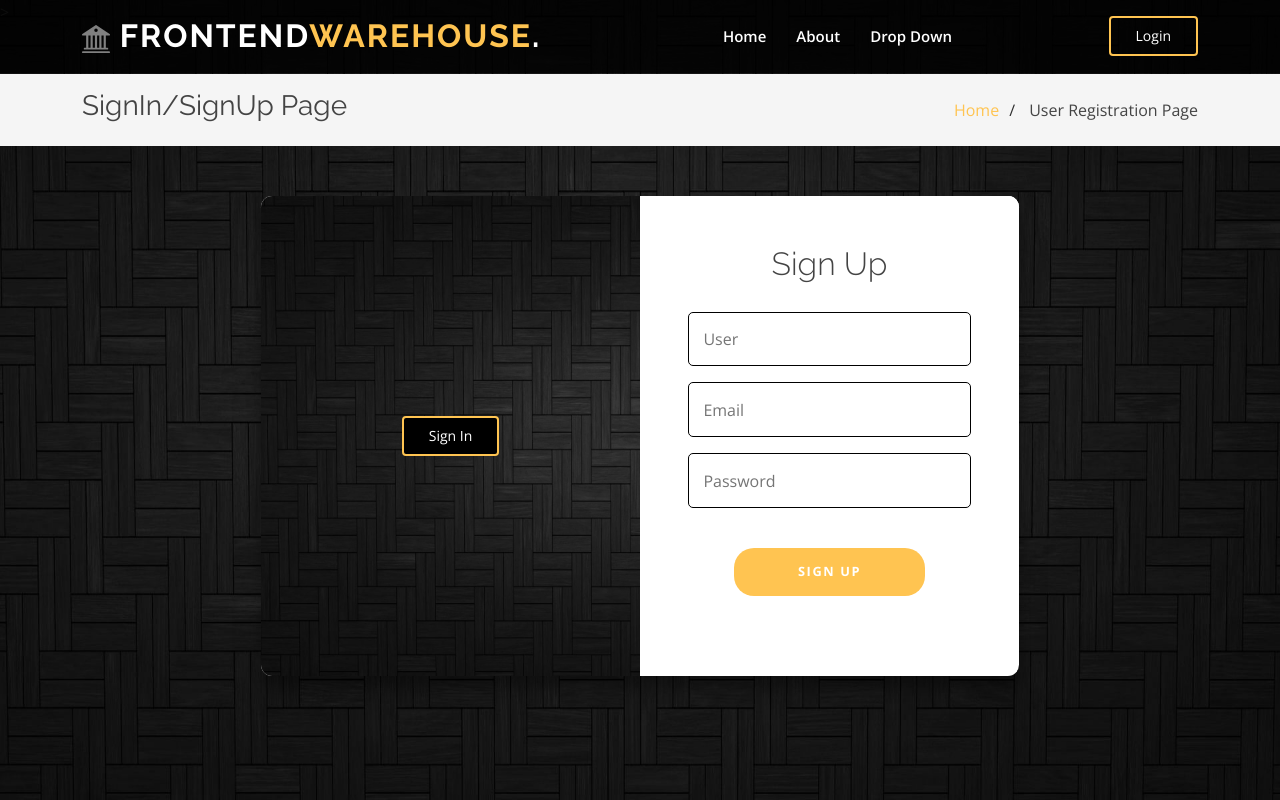
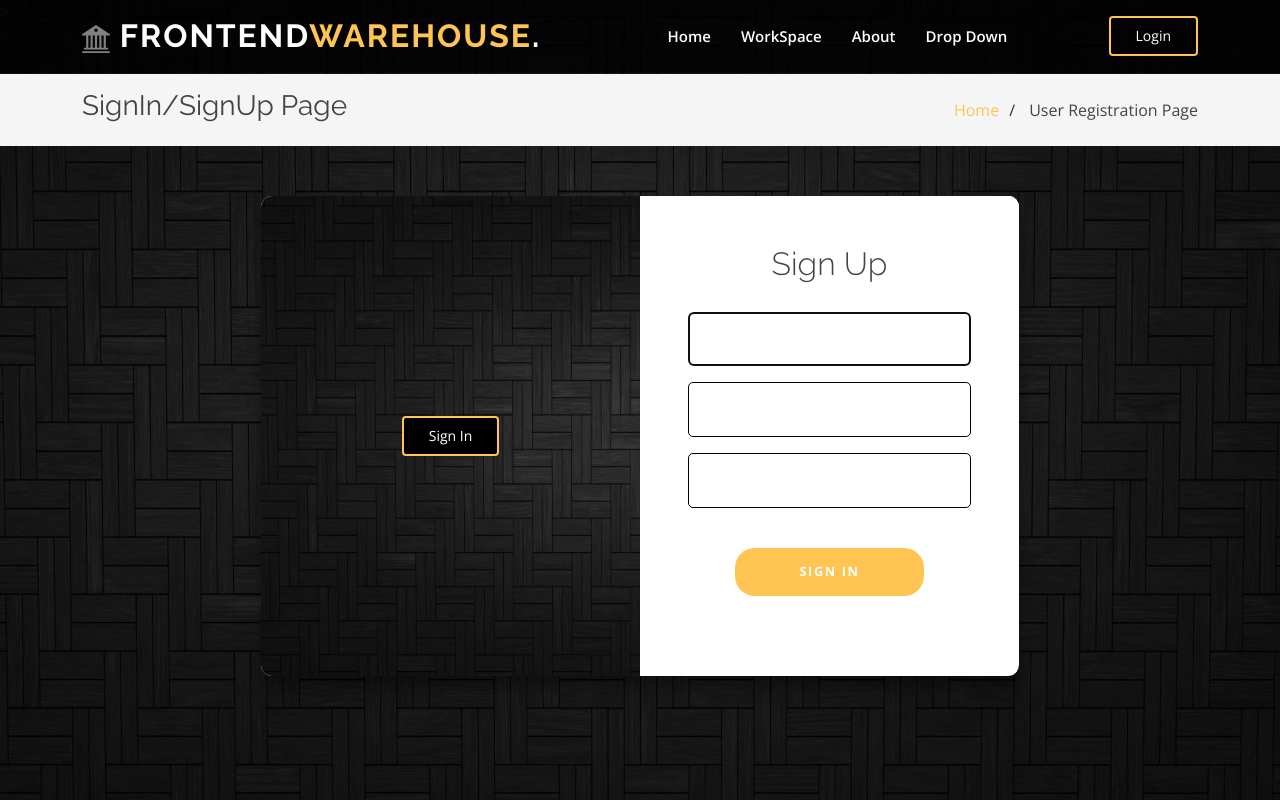
Before and after one commit to Siddhesh-Shukla/Frontend-Warehouse, a Django app: page /signup-signin/ in a window 1280 px wide. Run offline with Django 3.2, Linux system fonts and the light colour scheme; some libraries are stand-ins or nearby versions.

Commit message:
Login register Page Merged

```diff
--- a/frontend_warehouse/settings.py
+++ b/frontend_warehouse/settings.py
@@ -34,6 +34,7 @@ INSTALLED_APPS = [
     'main.apps.MainConfig',
     'users.apps.UsersConfig',
     'crispy_forms',
+    'widget_tweaks',
 
     'django.contrib.admin',
     'django.contrib.auth',
--- a/main/templates/main/base.html
+++ b/main/templates/main/base.html
@@ -54,7 +54,7 @@
               d="M8.277.084a.5.5 0 0 0-.554 0l-7.5 5A.5.5 0 0 0 .5 6h1.875v7H1.5a.5.5 0 0 0 0 1h13a.5.5 0 1 0 0-1h-.875V6H15.5a.5.5 0 0 0 .277-.916l-7.5-5zM12.375 6v7h-1.25V6h1.25zm-2.5 0v7h-1.25V6h1.25zm-2.5 0v7h-1.25V6h1.25zm-2.5 0v7h-1.25V6h1.25zM8 4a1 1 0 1 1 0-2 1 1 0 0 1 0 2zM.5 15a.5.5 0 0 0 0 1h15a.5.5 0 1 0 0-1H.5z"
             />
           </svg>
-          <a href="index.html">Frontend<span>Warehouse</span>.</a>
+          <a href="{% url 'home' %}">Frontend<span>Warehouse</span>.</a>
         </h1>
 
         <!-- <a href="index.html" class="logo me-auto me-lg-0"><img src="assets/img/logo.png" alt="" class="img-fluid"></a> -->
@@ -106,7 +106,7 @@
             <h2>Inner Page</h2>
             </form>
             <ol>
-              <li><a href="index.html">Home</a></li>
+              <li><a href="{% url 'home' %}">Home</a></li>
               <li>Inner Page</li>
             </ol>
           </div>
--- a/users/forms.py
+++ b/users/forms.py
@@ -7,7 +7,7 @@ class UserRegisterForm(UserCreationForm):
     email = forms.EmailField()
     class Meta:
         model = User
-        fields = ['username', 'email', 'password1', 'password2']
+        fields = ['username', 'email', 'password']
 
 class UserUpdateForm(forms.ModelForm):
     email = forms.EmailField()
--- a/users/templates/users/register.html
+++ b/users/templates/users/register.html
@@ -1,4 +1,5 @@
 {% load static %}
+{% load widget_tweaks %}
 
 <!DOCTYPE html>
 <html lang="en">
@@ -56,15 +57,16 @@
             d="M8.277.084a.5.5 0 0 0-.554 0l-7.5 5A.5.5 0 0 0 .5 6h1.875v7H1.5a.5.5 0 0 0 0 1h13a.5.5 0 1 0 0-1h-.875V6H15.5a.5.5 0 0 0 .277-.916l-7.5-5zM12.375 6v7h-1.25V6h1.25zm-2.5 0v7h-1.25V6h1.25zm-2.5 0v7h-1.25V6h1.25zm-2.5 0v7h-1.25V6h1.25zM8 4a1 1 0 1 1 0-2 1 1 0 0 1 0 2zM.5 15a.5.5 0 0 0 0 1h15a.5.5 0 1 0 0-1H.5z"
           />
         </svg>
-          <a href="index.html">Frontend<span>Warehouse</span>.</a>
+          <a href="{% url 'home' %}">Frontend<span>Warehouse</span>.</a>
         </h1>
 
         <!-- <a href="index.html" class="logo me-auto me-lg-0"><img src="assets/img/logo.png" alt="" class="img-fluid"></a> -->
 
         <nav id="navbar" class="navbar order-last order-lg-0">
           <ul>
-            <li><a class="nav-link scrollto" href="#hero">Home</a></li>
-            <li><a class="nav-link scrollto" href="#about">About</a></li>
+            <li><a class="nav-link scrollto" href="{% url 'home' %}">Home</a></li>
+            <li><a class="nav-link scrollto" href="{% url 'workspace' %}">WorkSpace</a></li>
+            <li><a class="nav-link scrollto" href="#">About</a></li>
             <li class="dropdown">
               <a href="#"
                 ><span>Drop Down</span> <i class="bi bi-chevron-down"></i
@@ -94,7 +96,7 @@
         </nav>
         <!-- .navbar -->
 
-        <a href="#" class="get-started-btn scrollto">Login</a>
+        <a href="{% url 'signup-signin' %}" class="get-started-btn scrollto">Login</a>
       </div>
     </header>
     <!-- End Header -->
@@ -107,7 +109,7 @@
             <h2>SignIn/SignUp Page</h2>
             </form>
             <ol>
-              <li><a href="index.html">Home</a></li>
+              <li><a href="{% url 'home' %}">Home</a></li>
               <li> User Registration Page</li>
             </ol>
           </div>
@@ -115,36 +117,31 @@
       </section>
       <!-- End Breadcrumbs -->
 
-      <!-- <div class="inner-page">
-        <form method="POST">
-            {% csrf_token %}
-            <fieldset>{{ form }}</fieldset>
-            <button type="submit">Sign Up</button>
-        </form>
-      </div>
-      Already have an account ?
-      <a href="{% url 'login' %}">Sign In</a> -->
-
       <div class="signin_container right-panel-active">
         <!-- Sign Up -->
         <div class="signin_container__form signin_container--signup">
-          <form action="#" class="form" id="form1">
+          <form method="POST" class="form">
+            {% csrf_token %}
             <h2 class="form__title">Sign Up</h2>
-            <input type="text" placeholder="User" class="input" />
+            {{ signup_form.username|add_class:"input" }}
+            {{ signup_form.email|add_class:"input" }}
+            {{ signup_form.password|add_class:"input" }}
+
+            <!-- <input type="text" placeholder="User" class="input" />
             <input type="email" placeholder="Email" class="input" />
-            <input type="password" placeholder="Password" class="input" />
-            <button class="btn2">Sign Up</button>
+            <input type="password" placeholder="Password" class="input" /> -->
+            <button class="btn2" type="submit" name='submit' value='sign_up'>Sign In</button>
           </form>
         </div>
 
         <!-- Sign In -->
         <div class="signin_container__form signin_container--signin">
-          <form action="#" class="form" id="form2">
+          <form method="POST" class="form" > <!-- id="form2" -->
+            {% csrf_token %}
             <h2 class="form__title">Sign In</h2>
-            <input type="email" placeholder="Email" class="input" />
-            <input type="password" placeholder="Password" class="input" />
-            <a href="#" class="link">Forgot your password?</a>
-            <button class="btn2">Sign In</button>
+            {{ signin_form.username|add_class:"input" }}
+            {{ signin_form.password|add_class:"input" }}
+            <button class="btn2" type="submit" name='submit' value='sign_in'>Sign In</button>
           </form>
         </div>
 
--- a/users/views.py
+++ b/users/views.py
@@ -1,19 +1,43 @@
 from django.shortcuts import render, redirect
 from django.contrib import messages
 from .forms import UserRegisterForm
+from django.contrib.auth import login, authenticate
 from django.contrib.auth.decorators import login_required
+from django.contrib.auth.forms import AuthenticationForm
+
+
 
 def register(request):
-    if request.method == 'POST':
-        form = UserRegisterForm(request.POST)
-        if form.is_valid():
-            form.save()
-            username = form.cleaned_data.get('username')
+    if request.method == "POST":
+        # if request.POST.get('submit') == 'sign_in':
+        #     signin_form = AuthenticationForm(request, data=request.POST)
+        #     if signin_form.is_valid():
+        #         username = signin_form.cleaned_data.get('username')
+        #         password = signin_form.cleaned_data.get('password')
+        #         user = authenticate(username=username, password=password)
+        #         if user is not None:
+        #             login(request, user)
+        #             messages.info(request, f"You are now logged in as {username}.")
+        #             return redirect("home")
+        #         else:
+        #             messages.error(request,"Invalid username or password.")
+        #     else:
+        #         messages.error(request,"Invalid username or password.")
+        # elif request.POST.get('submit') == 'sign_up':
+        signup_form = UserRegisterForm(request.POST)
+        if signup_form.is_valid():
+            signup_form.save()
+            username = signup_form.cleaned_data.get('username')
             messages.success(request, f'account created for {username}')
             return redirect('/')
-    else:
-        form = UserRegisterForm()
-    return render(request, 'users/register.html', {'form': form})
+        else:
+            signup_form = UserRegisterForm()
+    signup_form = UserRegisterForm()
+    return render(request, template_name="users/register.html", context={"signup_form":signup_form})
+    # else:
+    #     signin_form = AuthenticationForm()
+    #     signup_form = UserRegisterForm()
+    # return render(request, template_name="users/register.html", context={"signin_form":signin_form, "signup_form":signup_form})
 
 # @login_required
 def profile(request):
```
Also changed, not shown: main/templates/main/home.html (deleted, +0 -61 lines), db.sqlite3.
